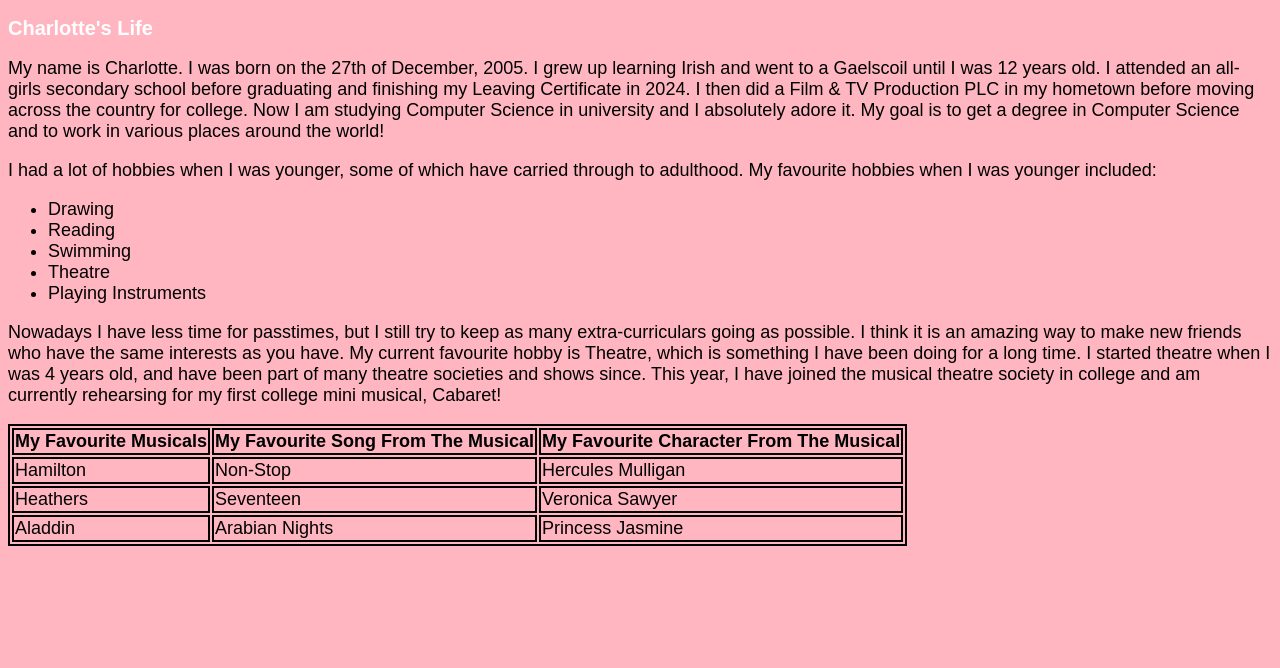
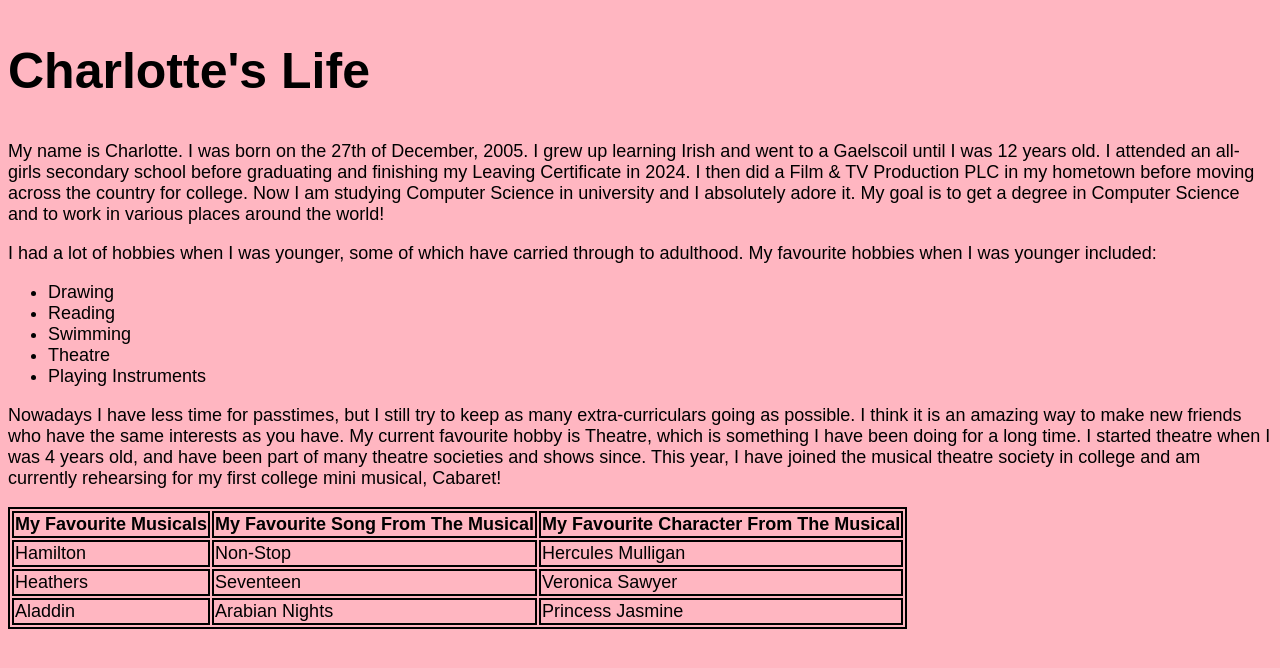
Before and after one commit to c-mcl27/c-mcl27.github.io, a plain HTML site: page index.html in a window 1280 px wide. Drawn offline with Linux system fonts and the light colour scheme.

Commit message:
Update index.html

```diff
--- a/index.html
+++ b/index.html
@@ -8,11 +8,11 @@
 </head>
 
 <body>
-  <h2 style="color:white; font-size: 20px;">Charlotte's Life</h2>
-  <p>
+  <h2 style="color:black; font-size: 50px;">Charlotte's Life</h2>
+  <p class="para_1">
     My name is Charlotte. I was born on the 27th of December, 2005. I grew up learning Irish and went to a Gaelscoil until I was 12 years old. I attended an all-girls secondary school before graduating and finishing my Leaving Certificate in 2024. I then did a Film & TV Production PLC in my hometown before moving across the country for college. Now I am studying Computer Science in university and I absolutely adore it. My goal is to get a degree in Computer Science and to work in various places around the world!
   </p>
-  <p>
+  <p class="para_2">
     I had a lot of hobbies when I was younger, some of which have carried through to adulthood. My favourite hobbies when I was younger included:
   </p>
 
@@ -23,7 +23,7 @@
     <li>Theatre</li>
     <li>Playing Instruments</li>
   </ul>
-  <p>
+  <p class="para_3">
     Nowadays I have less time for passtimes, but I still try to keep as many extra-curriculars going as possible. I think it is an amazing way to make new friends who have the same interests as you have. My current favourite hobby is Theatre, which is something I have been doing for a long time. I started theatre when I was 4 years old, and have been part of many theatre societies and shows since. This year, I have joined the musical theatre society in college and am currently rehearsing for my first college mini musical, Cabaret!
   </p>
 
```
